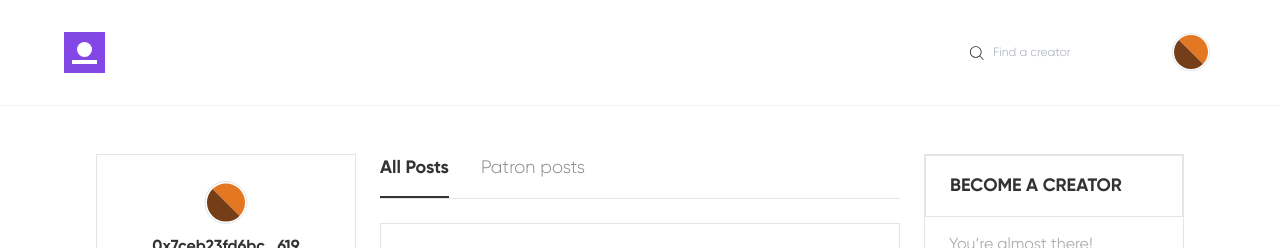
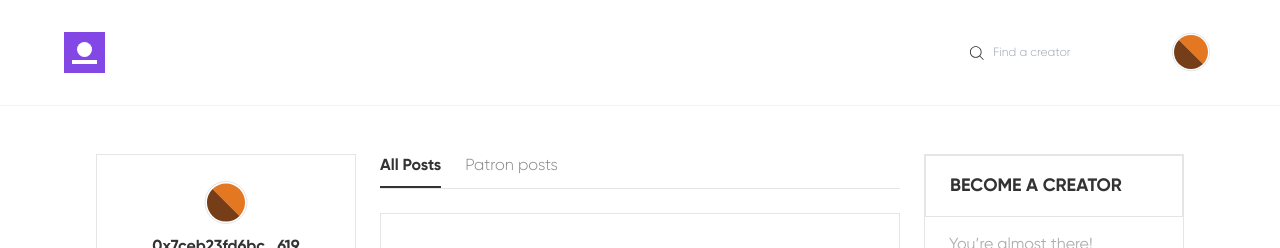
Before and after one commit to harmony-x/dpatreon, a Next.js app: page /feed in a window 1280 px wide. Shown: the top 248 px of the page. Built offline with nearby package versions, Linux system fonts and the light colour scheme.

Commit message:
style : refactor style

```diff
--- a/components/PostTabs/PostTabs.tsx
+++ b/components/PostTabs/PostTabs.tsx
@@ -10,7 +10,7 @@ const PostTabs: FC<PostTabsProps> = ({ leftTabPanel, rightTabPanel }) => {
         <Tab as={Fragment}>
           {({ selected }) => (
             <button
-              className={`text-base lg:text-lg text-black hover:text-opacity-100 pb-sm transition-all outline-none bg-none mr-8 ${selected ? "font-semibold border-b-black border-b-2" : "text-opacity-60 font-light"}`}
+              className={`text-sm lg:text-base text-black hover:text-opacity-100 pb-2 transition-all outline-none bg-none mr-6 ${selected ? "font-semibold border-b-black border-b-2" : "text-opacity-60 font-light"}`}
             >
               All Posts
             </button>
@@ -19,7 +19,7 @@ const PostTabs: FC<PostTabsProps> = ({ leftTabPanel, rightTabPanel }) => {
         <Tab as={Fragment}>
           {({ selected }) => (
             <button
-            className={` text-base lg:text-lg text-black  hover:text-opacity-100 pb-sm transition-all outline-none bg-none ${selected ? "font-semibold border-b-black border-b-2" : "text-opacity-60 font-light"}`}
+            className={` text-sm lg:text-base text-black  hover:text-opacity-100 pb-2 transition-all outline-none bg-none ${selected ? "font-semibold border-b-black border-b-2" : "text-opacity-60 font-light"}`}
             >
               Patron posts
             </button>
```
